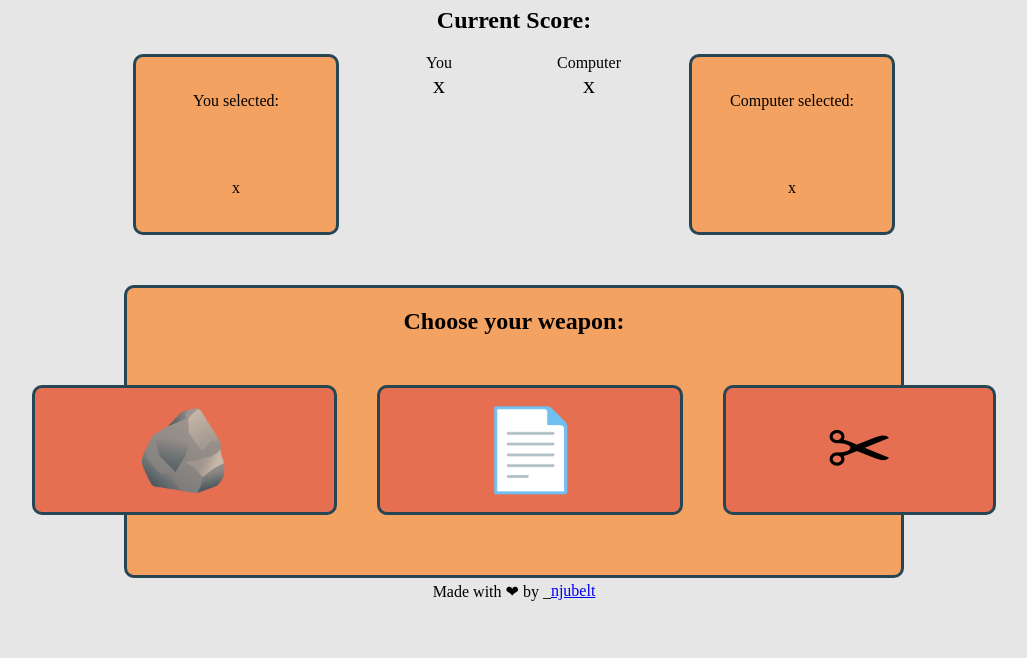
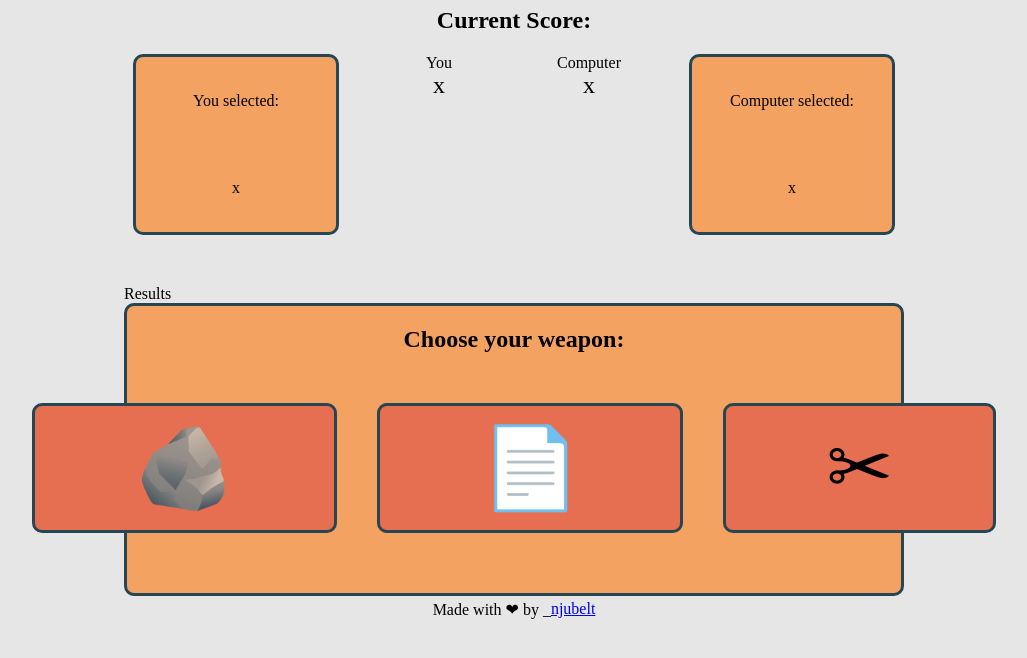
Before and after one commit to njubelt/rps-game, a plain HTML site: page index.html in a window 1280 px wide. Shown: the part 98-756 px from the top of the page, without its empty margins (126-1153 px from the left). Drawn offline with Linux system fonts and the light colour scheme.

Commit message:
Add result section under scoreboard

```diff
--- a/index.html
+++ b/index.html
@@ -31,6 +31,7 @@
                 </div>
             </div>
         </div>
+        <div id="results">Results</div>
         <div class="buttons">
             <h2>Choose your weapon:</h2>
             <div class="buttonContainer">
```
